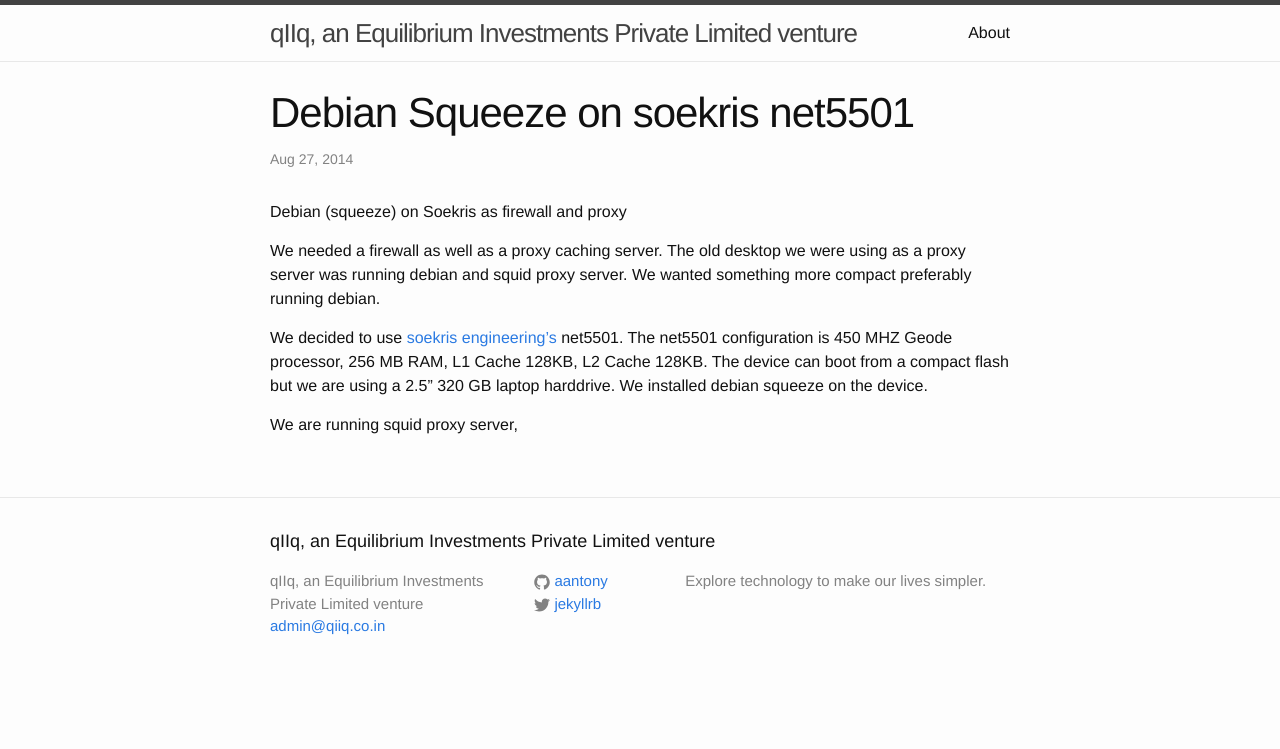
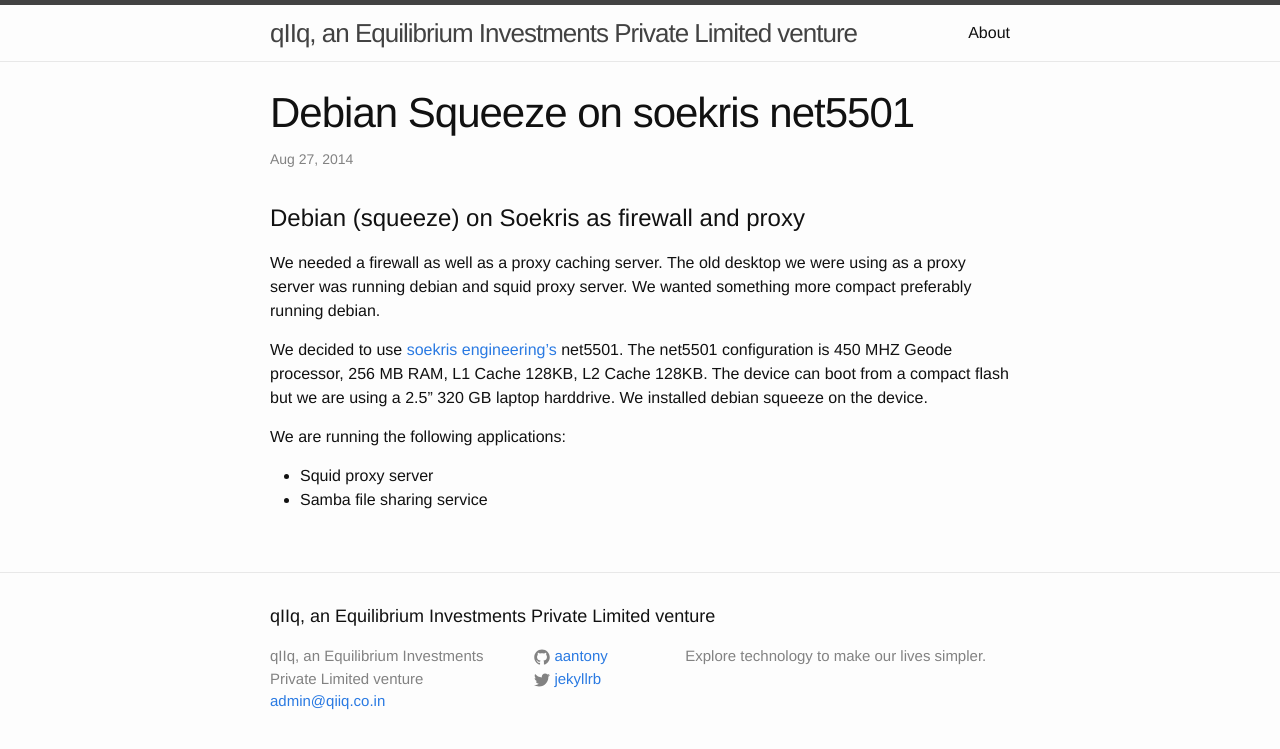
Before and after one commit to qiiq/qiiq.github.io, a Jekyll site: the page built from _posts/2014-08-27-net5501.markdown, in a window 1280 px wide. Shown: the top 749 px of the page. Built offline with Jekyll 4.4.1, drawn with Linux system fonts in a browser that asks for light colours.

Commit message:
added list of applications running

```diff
--- a/_posts/2014-08-27-net5501.markdown
+++ b/_posts/2014-08-27-net5501.markdown
@@ -5,13 +5,17 @@ date:   2014-08-27 17:38:00
 categories: qiiq update
 ---
 
-Debian (squeeze) on Soekris as firewall and proxy
+#Debian (squeeze) on Soekris as firewall and proxy
 
 We needed a firewall as well as a proxy caching server. The old desktop we were using as a proxy server was running debian and
 squid proxy server. We wanted something more compact preferably running debian.
 
-We decided to use <a href="http://soekris.com"> soekris engineering's </a>  net5501. The net5501 configuration is 450 MHZ Geode processor, 256 MB RAM, L1 Cache 128KB,
+We decided to use <a href="http://soekris.com" target="_tab"> soekris engineering's </a>  net5501. The net5501 configuration is 450 MHZ Geode processor, 256 MB RAM, L1 Cache 128KB,
 L2 Cache 128KB. The device can boot from a compact flash but we are using a 2.5" 320 GB laptop harddrive. We installed debian squeeze
 on the device.
 
-We are running squid proxy server,
+We are running the following applications:
+<ul>
+	<li> Squid proxy server </li>
+	<li> Samba file sharing service</li>
+</ul>
```
